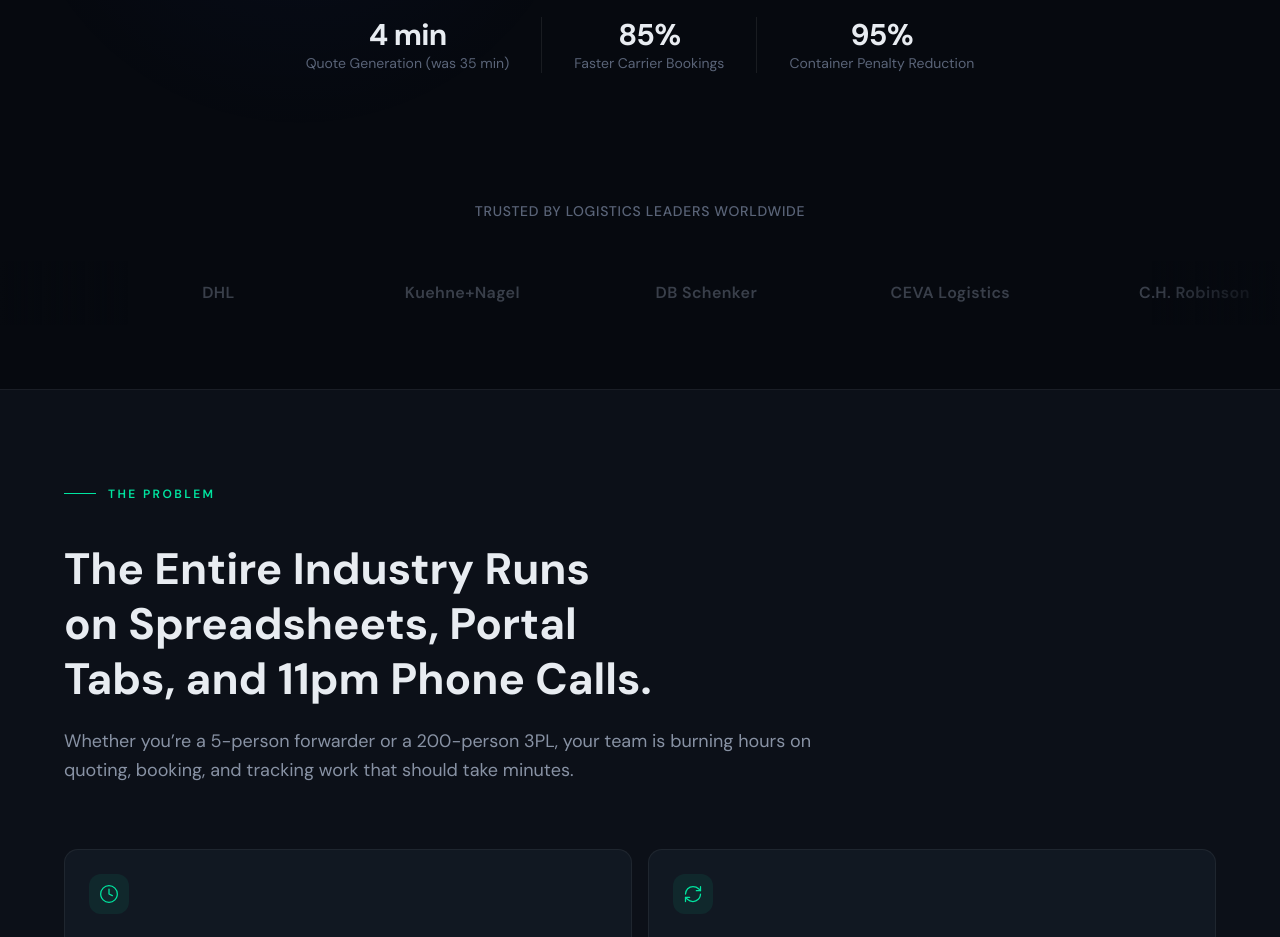
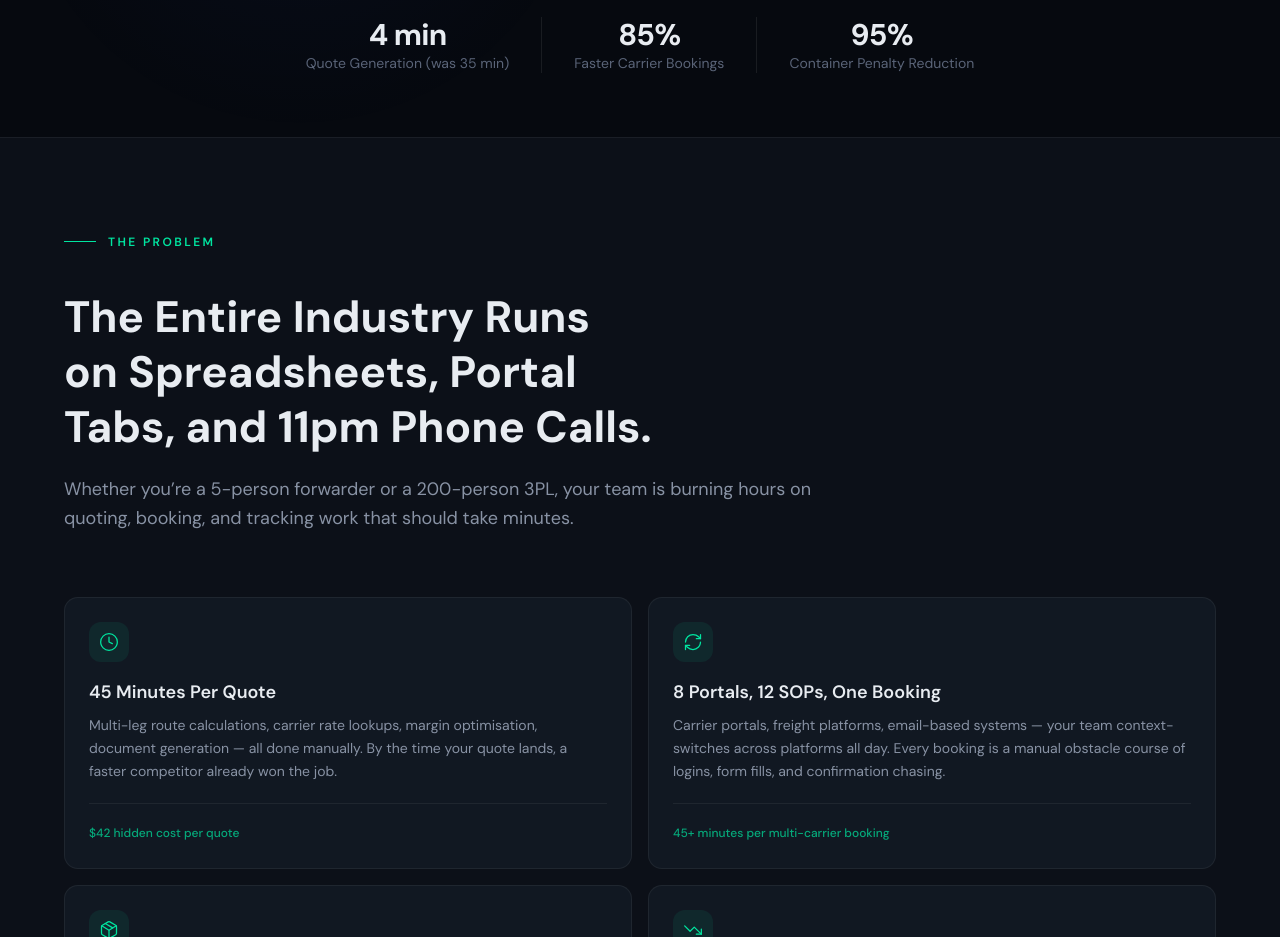
Before and after one commit to wahidhamdat/v0-nexus-work-management-platform-qi, a Next.js app: page / in a window 1280 px wide. Shown: the part 820-1757 px from the top of the page. Built offline with nearby package versions, Linux system fonts and the light colour scheme; no server answers.

Commit message:
chore: remove unused LogoMarquee component and import
Delete LogoMarquee component and related import from app/page.tsx.

```diff
--- a/app/page.tsx
+++ b/app/page.tsx
@@ -1,7 +1,7 @@
 import { SmoothScroll } from "@/components/smooth-scroll"
 import { Navbar } from "@/components/navbar"
 import { Hero } from "@/components/hero"
-import { LogoMarquee } from "@/components/logo-marquee"
+
 import { ProblemSection } from "@/components/problem-section"
 import { AgentsSection } from "@/components/agents-section"
 import { HowItWorks } from "@/components/how-it-works"
@@ -207,7 +207,6 @@ export default function Home() {
       <main id="main-content" className="min-h-screen bg-[#06090f]">
         <Navbar />
         <Hero />
-        <LogoMarquee />
         <ProblemSection />
         <AgentsSection />
         <HowItWorks />
--- a/components/logo-marquee.tsx
+++ /dev/null
@@ -1,60 +0,0 @@
-"use client"
-
-import { motion, useInView } from "framer-motion"
-import { useRef } from "react"
-
-const logos = [
-  { name: "Maersk" },
-  { name: "DHL" },
-  { name: "Kuehne+Nagel" },
-  { name: "DB Schenker" },
-  { name: "CEVA Logistics" },
-  { name: "C.H. Robinson" },
-  { name: "DSV" },
-  { name: "Expeditors" },
-  { name: "Nippon Express" },
-  { name: "Bollor\u00e9 Logistics" },
-]
-
-export function LogoMarquee() {
-  const ref = useRef(null)
-  const isInView = useInView(ref, { once: true, margin: "-100px" })
-
-  return (
-    <section ref={ref} aria-label="Trusted logistics partners" className="py-16 overflow-hidden bg-[#06090f]">
-      <motion.div
-        initial={{ opacity: 0 }}
-        animate={isInView ? { opacity: 1 } : {}}
-        transition={{ duration: 0.6 }}
-        className="text-center mb-10"
-      >
-        <p className="text-sm text-[#5a6478] uppercase tracking-wider font-medium">
-          Trusted by logistics leaders worldwide
-        </p>
-      </motion.div>
-
-      <div className="relative">
-        {/* Fade masks */}
-        <div className="absolute left-0 top-0 bottom-0 w-32 bg-gradient-to-r from-[#06090f] to-transparent z-10 pointer-events-none" />
-        <div className="absolute right-0 top-0 bottom-0 w-32 bg-gradient-to-l from-[#06090f] to-transparent z-10 pointer-events-none" />
-
-        {/* Marquee container */}
-        <div className="flex animate-marquee">
-          {[...logos, ...logos].map((logo, index) => (
-            <div
-              key={index}
-              className="flex items-center justify-center min-w-[180px] h-16 mx-8 opacity-40 hover:opacity-80 transition-all duration-300"
-            >
-              <span
-                className="text-[#8892a4] font-semibold text-base tracking-wide"
-                style={{ fontFamily: "var(--font-heading)" }}
-              >
-                {logo.name}
-              </span>
-            </div>
-          ))}
-        </div>
-      </div>
-    </section>
-  )
-}
```
